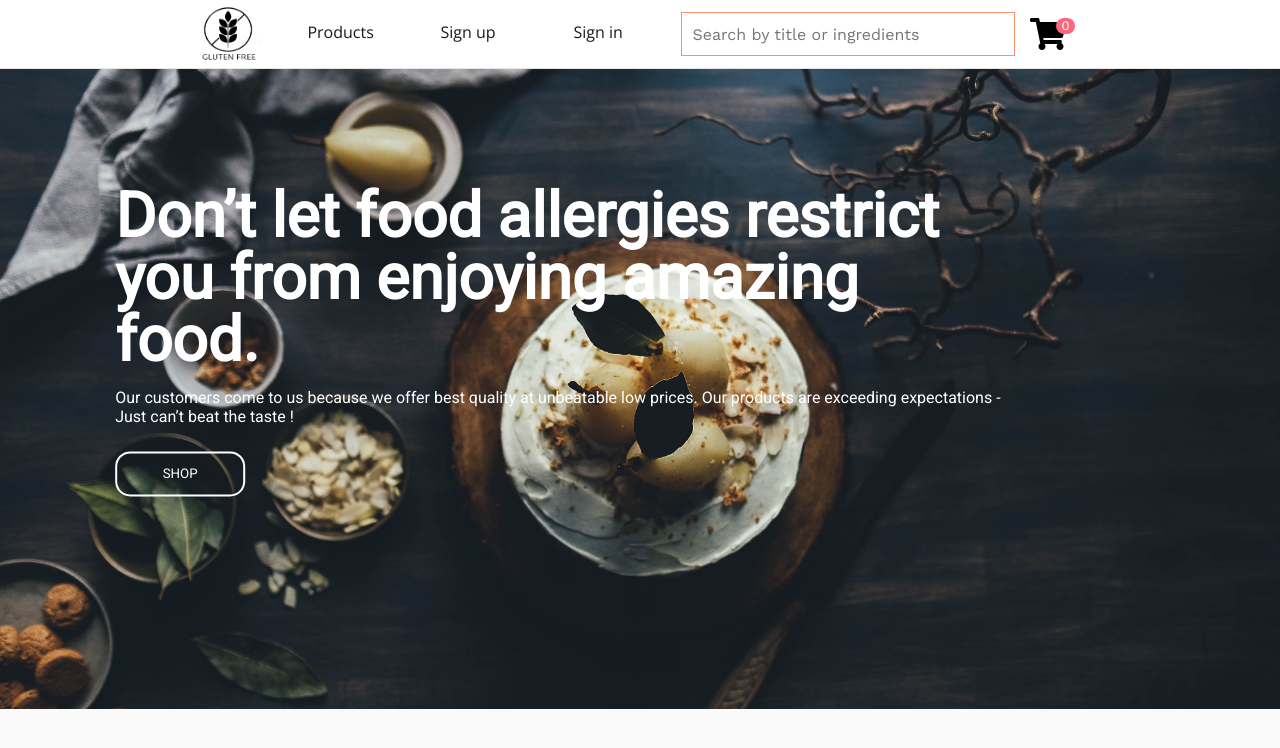
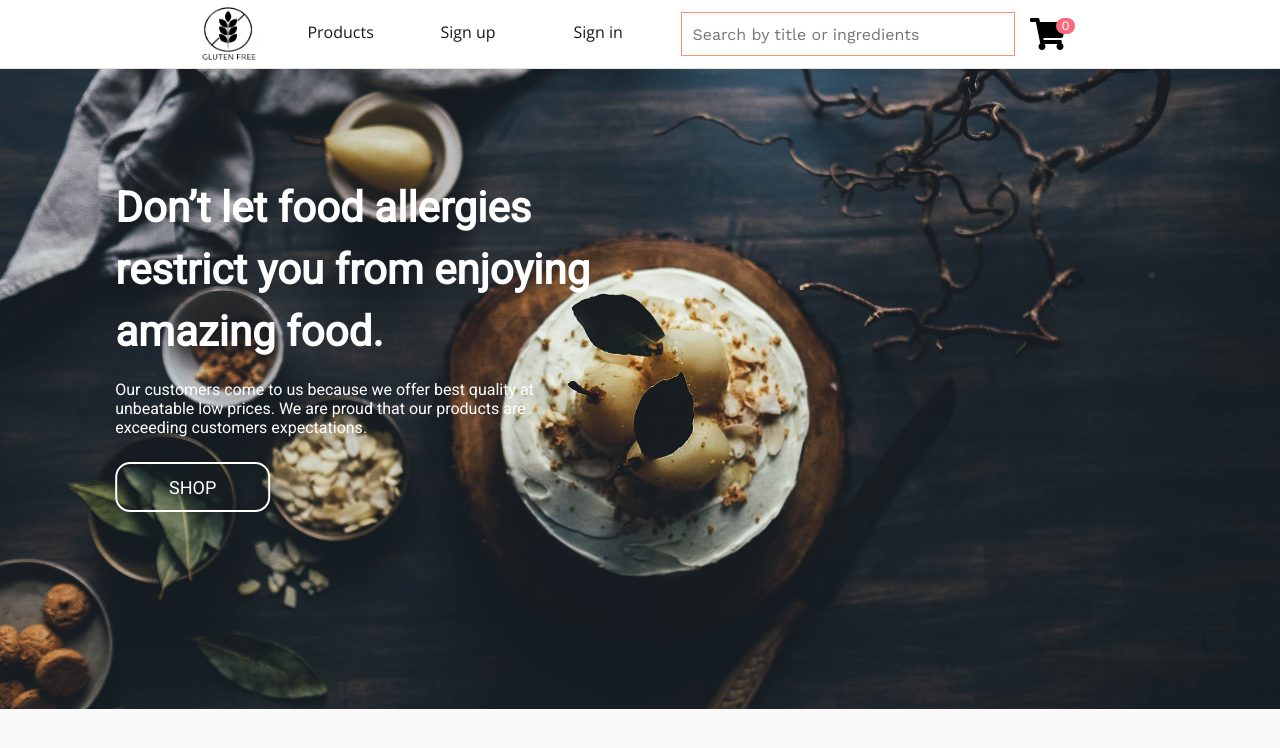
Before and after one commit to adOxey/gluggi_shop, a React (Create React App) app: page / in a window 1280 px wide. Shown: the top 748 px of the page. Built offline with nearby package versions, Linux system fonts and the light colour scheme; no server answers; the database is empty; a web font is replaced by a local one.

Commit message:
Landing page refactored

```diff
--- a/src/project/App.module.css
+++ b/src/project/App.module.css
@@ -1,4 +1,4 @@
 body,
 html {
-  height: 100%;
+  /* height: 100%; */
 }
--- /dev/null
+++ b/src/project/Main/LandingPage/HeaderImage/HeaderImage.js
@@ -0,0 +1,23 @@
+import React from "react";
+import classes from "./HeaderImage.module.css";
+
+const HeaderImage = () => {
+  const { container, text_container } = classes;
+  return (
+    <div className={container}>
+      <div className={text_container}>
+        <h1>
+          Don’t let food allergies restrict you from enjoying amazing food.
+        </h1>
+        <p>
+          Our customers come to us because we offer best quality at unbeatable
+          low prices. We are proud that our products are exceeding customers
+          expectations.
+        </p>
+        <button>SHOP</button>
+      </div>
+    </div>
+  );
+};
+
+export default HeaderImage;
--- /dev/null
+++ b/src/project/Main/LandingPage/HeaderImage/HeaderImage.module.css
@@ -0,0 +1,75 @@
+.container {
+    height: 80%;
+    background-image: url(../../../../assets/imgs/landingpage2.jpg);
+    /* Position and center the image to scale nicely on all screens */
+    background-position: center;
+    background-repeat: no-repeat;
+    background-size: cover;
+    position: relative;
+  }
+  .text_container {
+    box-sizing: border-box;
+    position: absolute;
+    top: 35%;
+    left: 30%;
+    transform: translate(-30%, -35%);
+    color: white;
+  }
+  .text_container h1,
+  p {
+    margin: 2px 0 0 0;
+  }
+
+  .text_container h1 {
+    width: 50%;
+    font-size: 42px;
+    line-height: 62px;
+    padding-bottom: 15px;
+  }
+  .text_container p {
+    width: 53%;
+    font-size: 18px;
+  }
+  .text_container button {
+    font-family: "Roboto";
+    font-size: 18px;
+    margin-top: 25px;
+    border: 2px solid white;
+    background-color: transparent;
+    color: white;
+    border-radius: 15px;
+    height: 50px;
+    width: 155px;
+    outline: none;
+    cursor: pointer;
+  }
+  .text_container button:hover {
+    border: 2px solid #f7697b;
+    color: #f7697b;
+  }
+
+  @media only screen and (max-width: 1409px) {
+    .text_container h1 {
+      width: 53%;
+    }
+    .text_container p {
+      width: 53%;
+      font-size: 16px;
+    }
+  }
+  @media only screen and (max-width: 415px) {
+    .text_container {
+      top: 20%;
+      left: 20%;
+      transform: translate(-15%, -20%);
+    }
+    .text_container h1 {
+      width: 100%;
+      font-size: 35px;
+      line-height: 38px;
+    }
+    .text_container p {
+      width: 100%;
+      font-size: 16px;
+    }
+}
--- a/src/project/Main/LandingPage/LandingPage.js
+++ b/src/project/Main/LandingPage/LandingPage.js
@@ -1,13 +1,14 @@
 import React from "react";
 import classes from "./LandingPage.module.css";
+import HeaderImage from './HeaderImage/HeaderImage'
 
 const LandinPage = () => {
-  const { container, text_container, wrapper } = classes;
+  const { wrapper } = classes;
 
   return (
     <div className={wrapper}>
-      <div className={container}>
-        {/* <img src={landingpage} alt="Landing page" className={lndImg} /> */}
+      <HeaderImage />
+      {/* <div className={container}>
         <div className={text_container}>
           <h1>
             Don’t let food allergies restrict you from enjoying amazing food.
@@ -19,7 +20,7 @@ const LandinPage = () => {
           </p>
           <button>SHOP</button>
         </div>
-      </div>
+      </div> */}
     </div>
   );
 };
--- a/src/project/Main/LandingPage/LandingPage.module.css
+++ b/src/project/Main/LandingPage/LandingPage.module.css
@@ -2,79 +2,3 @@
   height: 100vh;
   font-family: "Roboto";
 }
-.container {
-  height: 80%;
-  background-image: url(../../../assets/imgs/landingpage2.jpg);
-  /* Position and center the image to scale nicely on all screens */
-  background-position: center;
-  background-repeat: no-repeat;
-  background-size: cover;
-  position: relative;
-}
-.text_container {
-  box-sizing: border-box;
-  position: absolute;
-  top: 35%;
-  left: 30%;
-  transform: translate(-30%, -35%);
-  color: white;
-}
-.text_container h1,
-p {
-  margin: 2px 0 0 0;
-}
-
-.text_container h1 {
-  max-width: 50%;
-  font-size: 62px;
-  line-height: 62px;
-  padding-bottom: 15px;
-  /* width: 50vw; */
-}
-.text_container p {
-  max-width: 50%;
-  font-size: 18px;
-}
-.text_container button {
-  font-family: "Roboto";
-  margin-top: 25px;
-  border: 2px solid white;
-  background-color: transparent;
-  color: white;
-  border-radius: 15px;
-  height: 45px;
-  width: 130px;
-  outline: none;
-  cursor: pointer;
-}
-.text_container button:hover {
-  border: 2px solid #f7697b;
-  color: #f7697b;
-  font-weight: bold;
-}
-
-@media only screen and (max-width: 1409px) {
-  .text_container h1 {
-    max-width: 100%;
-  }
-  .text_container p {
-    max-width: 100%;
-    font-size: 16px;
-  }
-}
-@media only screen and (max-width: 415px) {
-  .text_container {
-    top: 15%;
-    left: 20%;
-    transform: translate(-15%, -20%);
-  }
-  .text_container h1 {
-    max-width: 100%;
-    font-size: 35px;
-    line-height: 38px;
-  }
-  .text_container p {
-    max-width: 100%;
-    font-size: 16px;
-  }
-}
```
